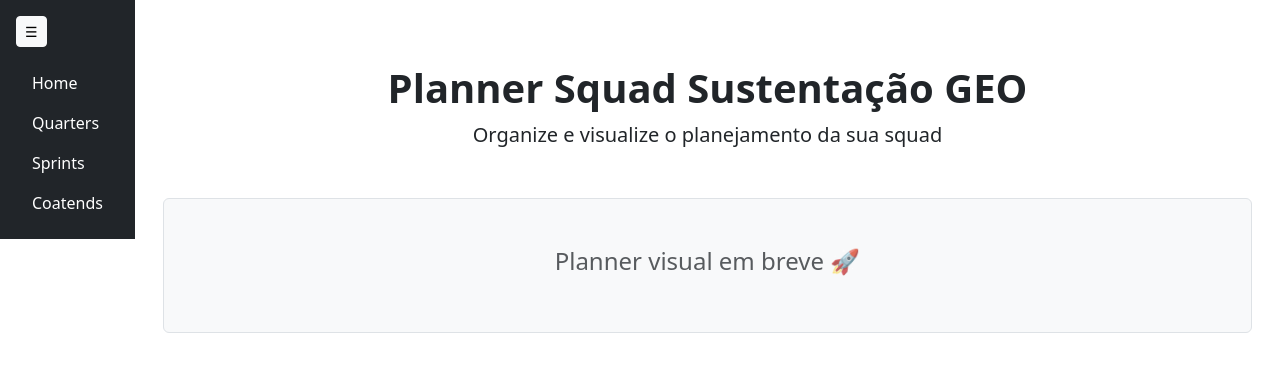
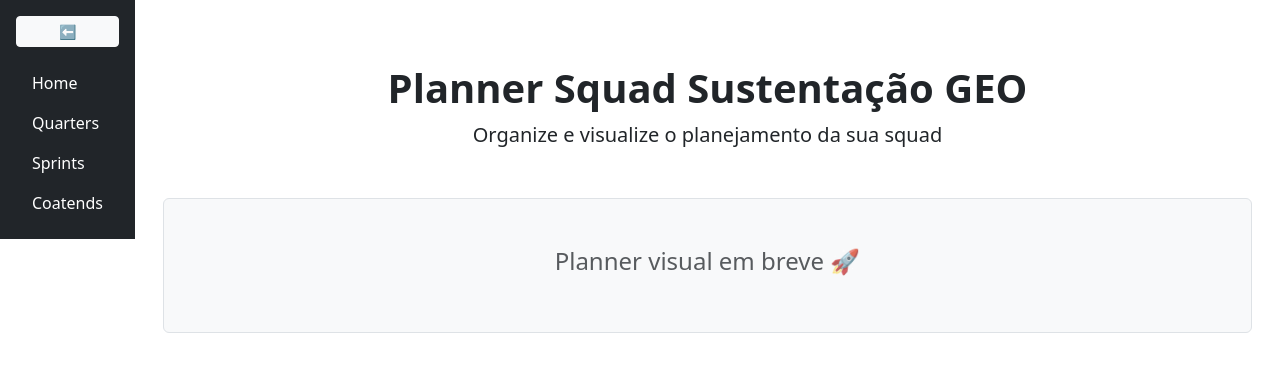
Before and after one commit to DanielKriegerS/Dashboard-SSGEO-UI, an Angular app: page / in a window 1280 px wide. Shown: the top 372 px of the page. Built offline with nearby package versions, Linux system fonts and the light colour scheme.

Commit message:
Refac: Adjusted sidebar layout

```diff
--- a/src/app/app.html
+++ b/src/app/app.html
@@ -1,6 +1,9 @@
-<div class="d-flex">
-    <app-sidebar></app-sidebar>
-    <main class="flex-grow-1 p-3">
-        <router-outlet></router-outlet>
-    </main>
+<div class="layout-root">
+
+  <app-sidebar></app-sidebar>
+
+  <main class="content">
+    <router-outlet></router-outlet>
+  </main>
+
 </div>
--- a/src/app/core/layout/sidebar/sidebar.html
+++ b/src/app/core/layout/sidebar/sidebar.html
@@ -1,10 +1,14 @@
-<nav class="bg-dark text-white p-3"
-     [class.sidebar-open]="!collapsed"
-     [class.sidebar-collapsed]="collapsed">
+<nav
+  class="sidebar bg-dark text-white d-flex flex-column p-3"
+  [class.collapsed]="collapsed">
 
-  <button class="btn btn-sm btn-light mb-3" (click)="toggle()">☰</button>
+  <button class="btn btn-sm btn-light mb-3" (click)="toggle()">
+    {{ collapsed ? '➡' : '⬅' }}
+  </button>
 
-  <ul class="nav flex-column">
+  <!-- LINKS -->
+  <ul class="nav flex-column" *ngIf="!collapsed">
+
     <li><a routerLink="/" class="nav-link text-white">Home</a></li>
     <li><a routerLink="/quarters" class="nav-link text-white">Quarters</a></li>
     <li><a routerLink="/sprints" class="nav-link text-white">Sprints</a></li>
--- a/src/app/core/layout/sidebar/sidebar.scss
+++ b/src/app/core/layout/sidebar/sidebar.scss
@@ -1,13 +1,12 @@
-nav {
+.sidebar {
   width: 220px;
-  min-height: 100vh;
+  height: 100%; /* 🔥 AGORA FUNCIONA */
+  background-color: #212529;
+  display: flex;
+  flex-direction: column;
   transition: all 0.3s ease;
 }
 
-.sidebar-collapsed {
+.sidebar.collapsed {
   width: 70px;
 }
-
-.sidebar-open {
-  width: 220px;
-}
--- a/src/app/core/layout/sidebar/sidebar.ts
+++ b/src/app/core/layout/sidebar/sidebar.ts
@@ -1,10 +1,11 @@
+import { CommonModule } from '@angular/common';
 import { Component } from '@angular/core';
 import { RouterLink } from '@angular/router';
 
 @Component({
   selector: 'app-sidebar',
   standalone: true,
-  imports: [RouterLink],
+  imports: [RouterLink, CommonModule],
   templateUrl: './sidebar.html'
 })
 export class SidebarComponent {
--- a/src/styles.scss
+++ b/src/styles.scss
@@ -1 +1,15 @@
-/* You can add global styles to this file, and also import other style files */
+html, body {
+  height: 100%;
+  margin: 0;
+}
+
+.layout-root {
+  height: 100vh;
+  display: flex;
+}
+
+.content {
+  flex: 1;
+  padding: 16px;
+  overflow-y: auto;
+}
```
